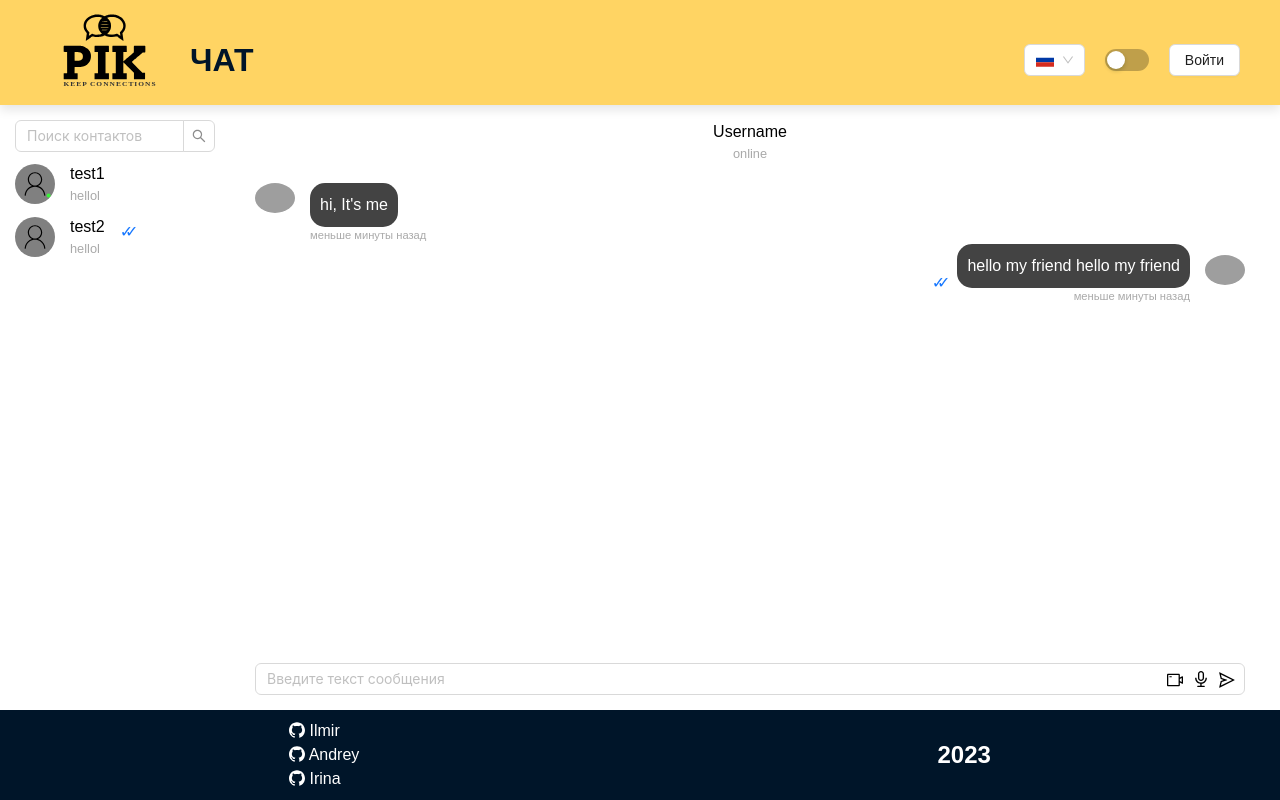
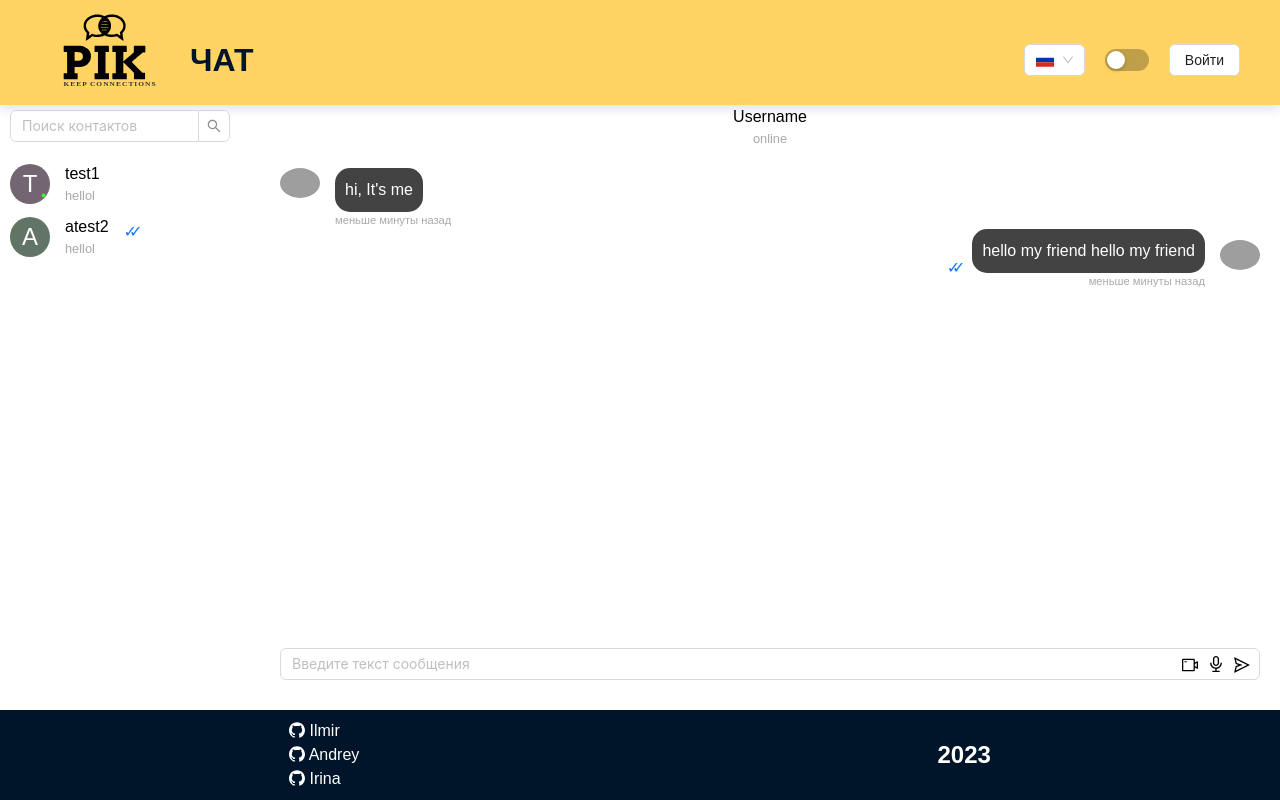
Before and after one commit to h1stil/video-chat, a React (Create React App) app: page /im in a window 1280 px wide. Built offline with nearby package versions, Linux system fonts and the light colour scheme; grey boxes are pictures that could not be loaded.

Commit message:
feat: added random color for avatar

```diff
--- a/package.json
+++ b/package.json
@@ -19,6 +19,7 @@
     "react-router-dom": "^6.8.0",
     "react-scripts": "5.0.1",
     "sass": "^1.58.0",
+    "tinycolor2": "^1.6.0",
     "web-vitals": "^2.1.4"
   },
   "scripts": {
@@ -46,6 +47,7 @@
     ]
   },
   "devDependencies": {
+    "@types/tinycolor2": "^1.4.3",
     "@typescript-eslint/eslint-plugin": "^5.50.0",
     "@typescript-eslint/parser": "^5.50.0",
     "eslint": "^8.33.0",
--- a/src/modules/MainPage/MainPage.scss
+++ b/src/modules/MainPage/MainPage.scss
@@ -2,7 +2,6 @@
 
 .main {
   display: flex;
-  margin: 15px;
   gap: 20px;
 }
 
--- a/src/modules/MainPage/MainPage.tsx
+++ b/src/modules/MainPage/MainPage.tsx
@@ -16,7 +16,7 @@ const Contacts = [
       avatar: "",
       isOnline: true,
       id: 1,
-      nickname: "test1",
+      name: "test1",
     },
     lastMessage: {
       text: "hellol",
@@ -31,7 +31,7 @@ const Contacts = [
       avatar: "",
       isOnline: false,
       id: 2,
-      nickname: "test2",
+      name: "atest2",
     },
     lastMessage: {
       text: "hellol",
@@ -56,7 +56,7 @@ const MainPage = () => {
             placeholder="Поиск контактов"
             allowClear
             onSearch={onSearch}
-            style={{ width: 200 }}
+            style={{ width: 240, padding: "5px 10px" }}
           />
         </div>
         <div className="contacts__list">
--- a/src/modules/MainPage/components/Contact/Contact.scss
+++ b/src/modules/MainPage/components/Contact/Contact.scss
@@ -6,7 +6,10 @@
   align-items: center;
   gap: 15px;
   cursor: pointer;
-  margin-bottom: 10px;
+  padding: 5px 10px;
+  &:hover {
+    background-color: #3075f5;
+  }
 }
 
 .contact__avatar {
@@ -15,6 +18,14 @@
   width: 40px;
   height: 40px;
   position: relative;
+  .avatar__first-char {
+    position: absolute;
+    top: 50%;
+    left: 50%;
+    transform: translate(-50%, -50%);
+    font-size: 1.5em;
+    color: $mainColor;
+  }
   .avatar__icon {
     position: absolute;
     top: 50%;
--- a/src/modules/MainPage/components/Contact/Contact.tsx
+++ b/src/modules/MainPage/components/Contact/Contact.tsx
@@ -1,29 +1,21 @@
 import { FC } from "react";
+import createRandomColor from "../../utils/createRandomAvatart";
 import { IContact } from "../ContactList/ContactList";
 import "./Contact.scss";
 
 const Contact: FC<IContact> = ({ user, lastMessage, isMe }) => {
+  createRandomColor(user.name);
   return (
     <div className="contact__item">
-      <div className="contact__avatar">
-        <svg
-          className="avatar__icon"
-          style={{
-            width: "2em",
-            height: "2em",
-            fill: "currentColor",
-            overflow: "hidden",
-          }}
-          viewBox="0 0 1024 1024"
-          version="1.1"
-          xmlns="http://www.w3.org/2000/svg"
-        >
-          <path d="M843.282963 870.115556c-8.438519-140.515556-104.296296-257.422222-233.908148-297.14963C687.881481 536.272593 742.4 456.533333 742.4 364.088889c0-127.241481-103.158519-230.4-230.4-230.4S281.6 236.847407 281.6 364.088889c0 92.444444 54.518519 172.183704 133.12 208.877037-129.611852 39.727407-225.46963 156.634074-233.908148 297.14963-0.663704 10.903704 7.964444 20.195556 18.962963 20.195556l0 0c9.955556 0 18.299259-7.774815 18.962963-17.73037C227.745185 718.506667 355.65037 596.385185 512 596.385185s284.254815 122.121481 293.357037 276.195556c0.568889 9.955556 8.912593 17.73037 18.962963 17.73037C835.318519 890.311111 843.946667 881.019259 843.282963 870.115556zM319.525926 364.088889c0-106.287407 86.186667-192.474074 192.474074-192.474074s192.474074 86.186667 192.474074 192.474074c0 106.287407-86.186667 192.474074-192.474074 192.474074S319.525926 470.376296 319.525926 364.088889z" />
-        </svg>
+      <div
+        className="contact__avatar"
+        style={{ backgroundColor: createRandomColor(user.name) }}
+      >
+        <span className="avatar__first-char">{user.name[0].toUpperCase()}</span>
         {user.isOnline ? <div className="avatar__online"></div> : null}
       </div>
       <div className="contact__text">
-        <p className="contact__name">{user.nickname}</p>
+        <p className="contact__name">{user.name}</p>
         <p className="contact__last-message">{lastMessage.text}</p>
       </div>
       {!isMe ? (
--- a/src/modules/MainPage/components/ContactList/ContactList.tsx
+++ b/src/modules/MainPage/components/ContactList/ContactList.tsx
@@ -2,7 +2,7 @@ import { FC } from "react";
 import Contact from "../Contact/Contact";
 
 interface IUser {
-  nickname: string;
+  name: string;
   avatar: string;
   isOnline: boolean;
   id: number;
--- /dev/null
+++ b/src/modules/MainPage/utils/createRandomAvatart.ts
@@ -0,0 +1,12 @@
+import tinycolor from "tinycolor2";
+
+const createRandomColor = (user: string) => {
+  const [r, g, b] = user
+    .substring(0, 3)
+    .split("")
+    .map((char) => (char.charCodeAt(0) > 255 ? 255 : char.charCodeAt(0)));
+  const color = tinycolor({ r, g, b }).toHexString();
+  return color;
+};
+
+export default createRandomColor;
```
Also changed, not shown: 1 other file (tests, documents, lock files or other folders).
